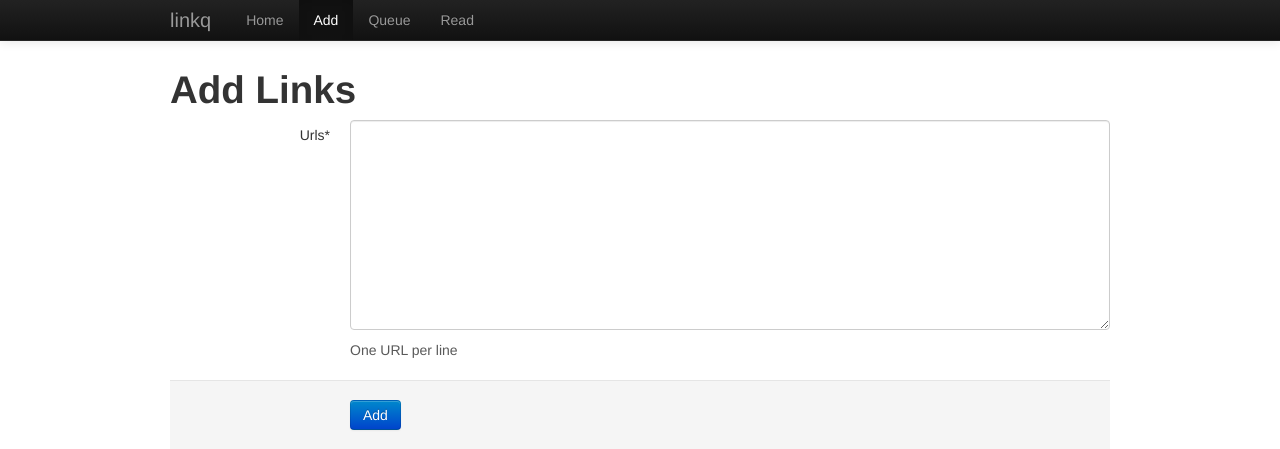
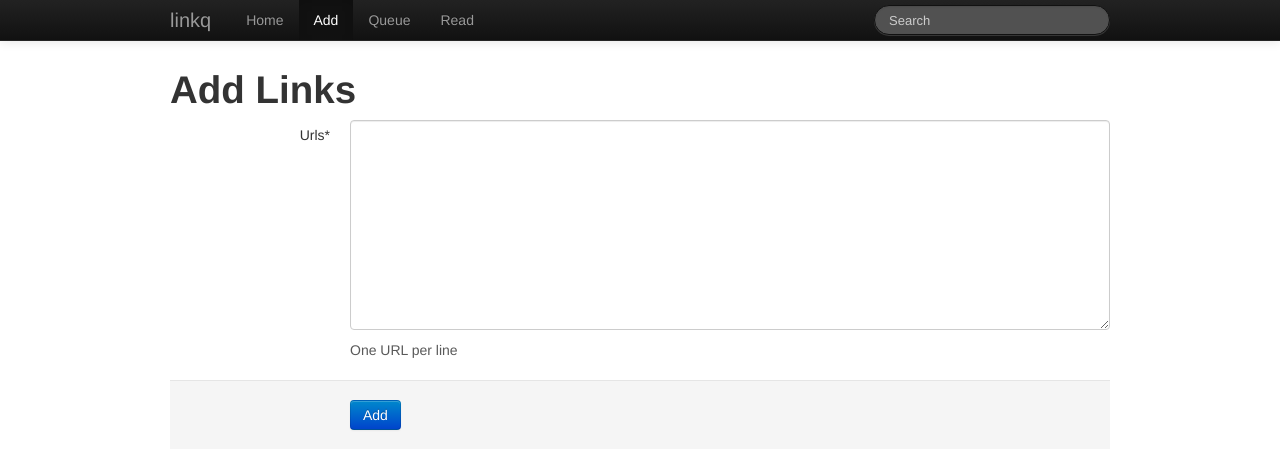
Before and after one commit to juliocc/linkq, a Django app: page /links/add/ in a window 1280 px wide. Shown: the top 449 px of the page. Run offline with Django 3.2, Linux system fonts and the light colour scheme; parts of the project's set-up code (start-up, migrations or seed data) failed here and were passed over; some libraries are stand-ins or nearby versions.

Commit message:
Adding PostgreSQL FTS

```diff
--- a/linkq/links/urls.py
+++ b/linkq/links/urls.py
@@ -1,9 +1,10 @@
 from django.conf.urls import patterns, include, url
 
-from .views import AddLinkView, QueuedLinksView, ReadLinksView
+from .views import AddLinkView, QueuedLinksView, ReadLinksView, SearchView
 
 urlpatterns = patterns('',
     url(r'^add/$', AddLinkView.as_view(), name='add_links'),
     url(r'^queued/$', QueuedLinksView.as_view(), name='queued_links'),
     url(r'^read/$', ReadLinksView.as_view(), name='read_links'),
+    url(r'^search/$', SearchView.as_view(), name='search_links'),
 )
--- a/linkq/links/views.py
+++ b/linkq/links/views.py
@@ -70,3 +70,11 @@ class ReadLinksView(SetHeadlineMixin, ListView):
     queryset = Link.objects_read.all().order_by('-read')
     paginate_by = 5
     headline = 'Read links'
+
+
+class SearchView(SetHeadlineMixin, ListView):
+    paginate_by = 10
+    headline = 'Search results'
+
+    def get_queryset(self):
+        return Link.objects.search(self.request.GET.get('q', ''))
--- a/linkq/templates/base.html
+++ b/linkq/templates/base.html
@@ -47,6 +47,9 @@
               <li class="{% current 'queued_links' %}"><a href="{% url 'queued_links' %}">Queue</a></li>
               <li class="{% current 'read_links' %}"><a href="{% url 'read_links' %}">Read</a></li>
             </ul>
+            <form action="{% url 'search_links' %}" method="GET" class="navbar-search pull-right">
+              <input type="text" name="q" class="search-query" placeholder="Search" value="{{ request.GET.q }}">
+            </form>
           </div><!--/.nav-collapse -->
         </div>
       </div>
--- a/requirements/base.txt
+++ b/requirements/base.txt
@@ -17,3 +17,4 @@ django-crispy-forms==1.2.8
 django-bootstrap-pagination==0.1.10
 django-taggit==0.10a1
 -e git+https://github.com/juliocc/django-taggit-autosuggest-select2.git#egg=taggit_autosuggest_select2
+djorm-ext-pgfulltext==0.8
```
Also changed, not shown: linkq/links/models.py (+12 -1 lines), linkq/links/migrations/0004_auto__add_field_link_search_index.py (added).
